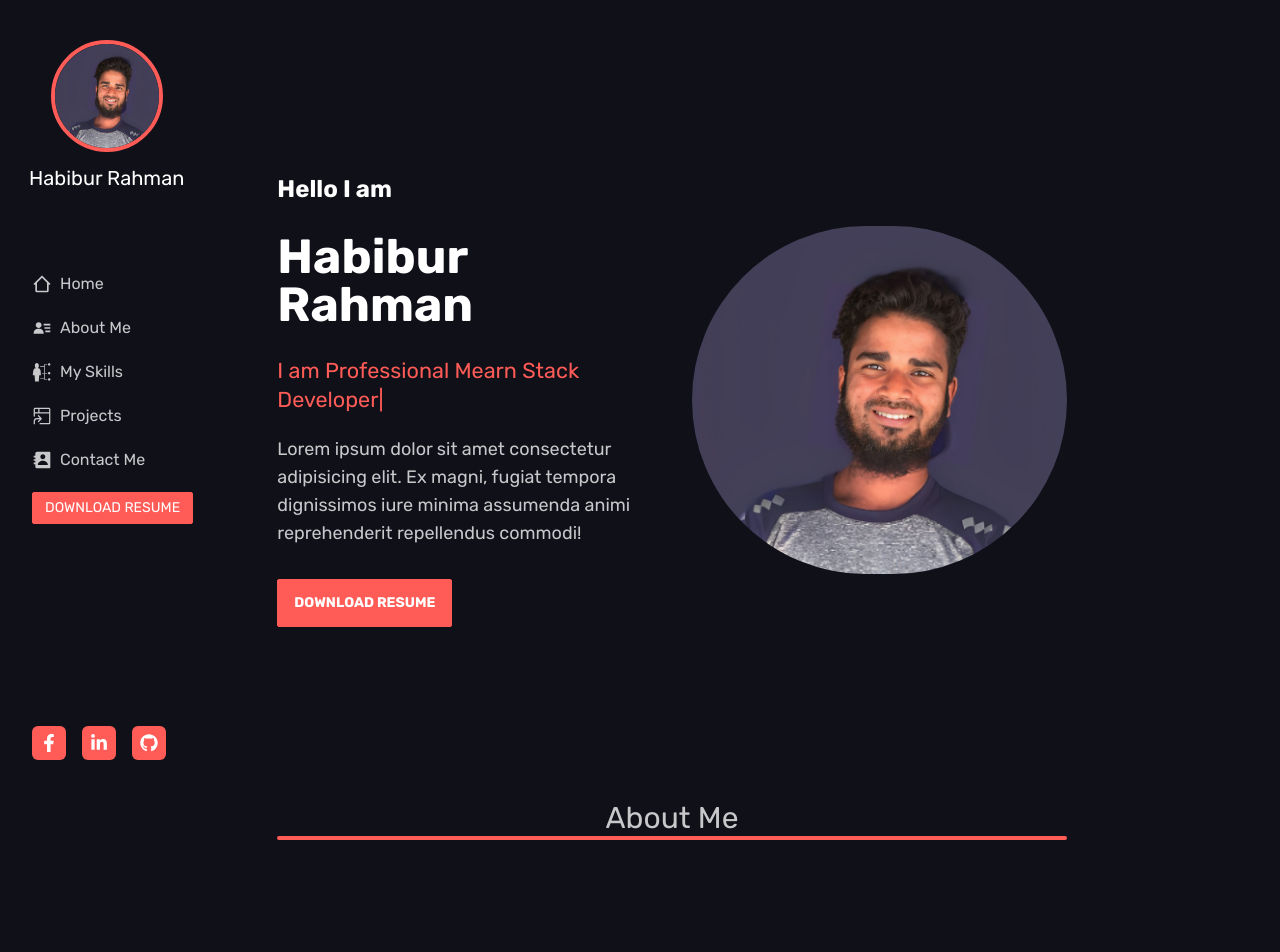
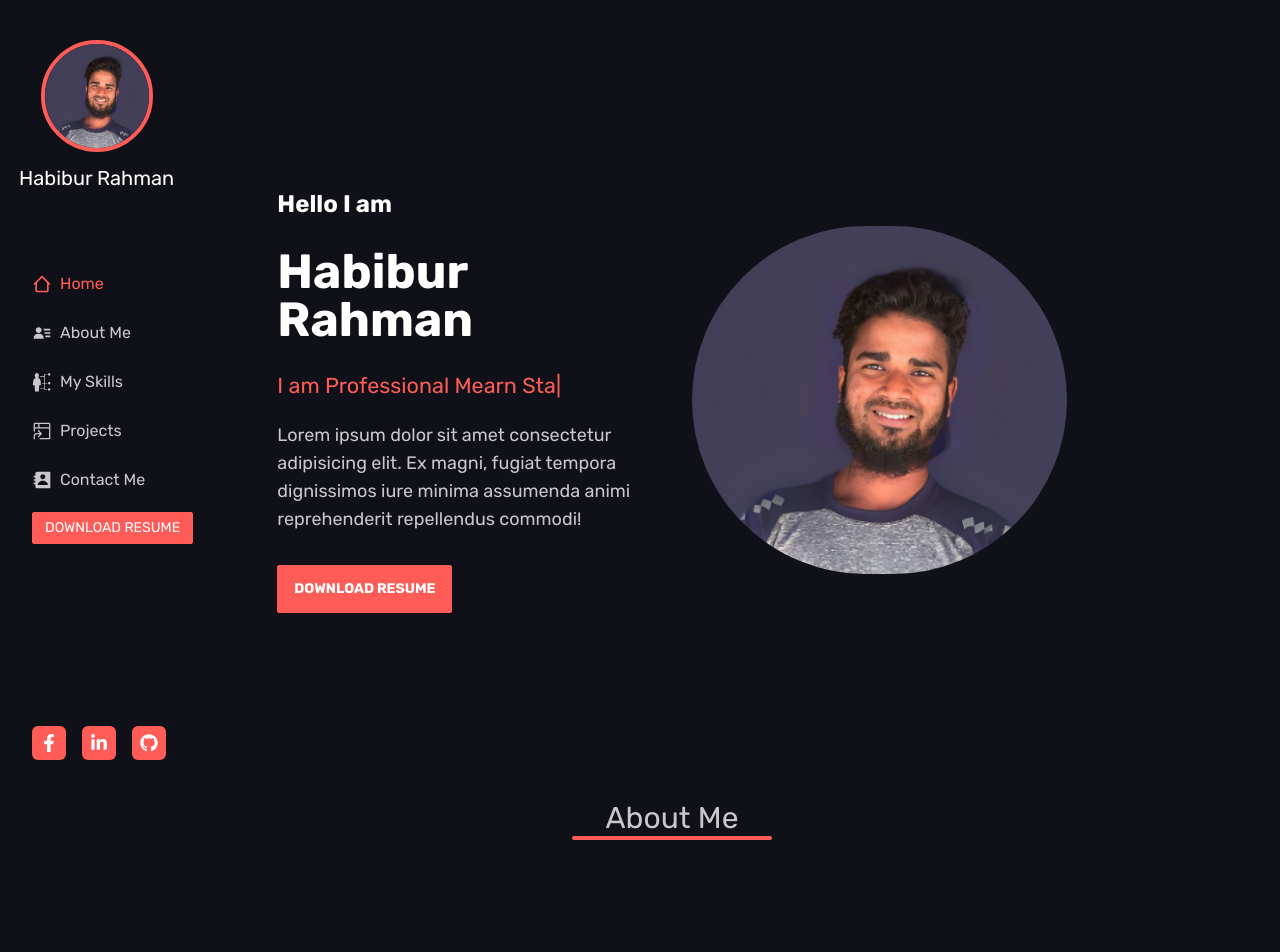
Before and after one commit to habibur-pro/portfolio-2, a React (Vite) app: page / in a window 1280 px wide. Shown: the top 952 px of the page. Before the commit the page ends 840 px from the top, so only its background shows below. Built offline with nearby package versions, Linux system fonts and the light colour scheme.

Commit message:
added all sections

```diff
--- a/src/App.jsx
+++ b/src/App.jsx
@@ -1,5 +1,8 @@
 import About from "./components/About/About";
+import Contact from "./components/Contact/Contact";
 import Home from "./components/Home/Home";
+import MyProjects from "./components/MyProjects/MyProjects";
+import MySkills from "./components/MySkills/MySkills";
 import Sidebar from "./components/Sidebar/Sidebar";
 
 
@@ -12,6 +15,9 @@ const App = () => {
       <div className="md:col-span-4  md:pl-16 ">
         <Home />
         <About />
+        <MySkills/>
+        <MyProjects/>
+        <Contact/>
       </div>
     </div>
   );
--- a/src/components/About/About.jsx
+++ b/src/components/About/About.jsx
@@ -3,9 +3,9 @@ import Underline from "../Underline";
 
 const About = () => {
     return (
-        <div className="">
+        <div id="about me" className="h-screen">
             <h1 className="text-3xl text-center">About Me</h1>
-            <Underline lineLength={200} />
+            <Underline lineLength={"200"} />
         </div>
     );
 };
--- /dev/null
+++ b/src/components/Contact/Contact.jsx
@@ -0,0 +1,13 @@
+import Underline from "../Underline";
+
+
+const Contact = () => {
+    return (
+        <div className=" h-screen" id="contact">
+            <h1 className="text-3xl text-center">Contact Me</h1>
+            <Underline/>
+        </div>
+    );
+};
+
+export default Contact;
--- /dev/null
+++ b/src/components/MyProjects/MyProjects.jsx
@@ -0,0 +1,13 @@
+import Underline from "../Underline";
+
+
+const MyProjects = () => {
+    return (
+        <div className="h-screen" id="projects">
+            <h1 className="text-3xl text-center">My Projects</h1>
+            <Underline/>
+        </div>
+    );
+};
+
+export default MyProjects;
--- /dev/null
+++ b/src/components/MySkills/MySkills.jsx
@@ -0,0 +1,14 @@
+import Underline from "../Underline";
+
+
+const MySkills = () => {
+    return (
+        <div id="skills" className="h-screen">
+            <h1 className="text-center text-3xl ">My Skills
+            </h1>
+            <Underline/>
+        </div>
+    );
+};
+
+export default MySkills;
--- a/src/components/Sidebar/Sidebar.jsx
+++ b/src/components/Sidebar/Sidebar.jsx
@@ -8,75 +8,80 @@ import { RxHamburgerMenu } from "react-icons/rx";
 import { GiSkills } from "react-icons/gi";
 const Sidebar = () => {
     return (
-        <div className="pt-10  h-screen relative">
+        <div className="pt-10 fixed h-screen ">
             <div className='flex justify-center items-center flex-col'>
                 <img className='w-28 h-28 rounded-full border-4 border-primary' src={photo} alt="" />
                 <h3 className='text-xl text-white mt-3'>Habibur Rahman</h3>
             </div>
             <nav className='my-20 pl-8'>
                 <ul className='flex flex-col text-md '>
-                    <li className='inline-flex items-center cursor-pointer hover:text-primary mb-5'>
-                        <span className='mr-2 text-xl'>  <BiHomeAlt2 /></span>
+                    <li className='cursor-pointer hover:text-primary mb-5'>
+
                         <Link
-                            to="section1"
+                            to="home"
                             spy={true}
                             smooth={true}
                             duration={500}
-                            activeClass="active"
-                            className='hover:tracking-[5px]  duration-300'
+                            activeClass="text-primary"
+                            className='hover:tracking-[5px]  duration-300 inline-flex items-center '
                         >
+                            <span className='mr-2 text-xl'>  <BiHomeAlt2 /></span>
                             Home
                         </Link>
                     </li>
-                    <li className='inline-flex items-center cursor-pointer hover:text-primary mb-5'>
-                        <span className='mr-2 text-xl'>  <BiSolidUserDetail /></span>
+                    <li className='cursor-pointer hover:text-primary mb-5'>
+
                         <Link
-                            to="section1"
+                            to="about me"
                             spy={true}
                             smooth={true}
                             duration={500}
-                            activeClass="active"
-                            className='hover:tracking-[5px]  duration-300'
+                            activeClass="text-primary"
+                            className='hover:tracking-[5px]  duration-300 inline-flex items-center '
                         >
+                            <span className='mr-2 text-xl'>  <BiSolidUserDetail /></span>
                             About Me
                         </Link>
                     </li>
-                    <li className='inline-flex items-center cursor-pointer hover:text-primary mb-5'>
-                        <span className='mr-2 text-xl'>  <GiSkills /></span>
+                    <li className='cursor-pointer hover:text-primary mb-5'>
+
                         <Link
-                            to="section1"
+                            to="skills"
                             spy={true}
                             smooth={true}
                             duration={500}
-                            activeClass="active"
-                            className='hover:tracking-[5px]  duration-300'
+                            activeClass="text-primary"
+                            className='hover:tracking-[5px]  duration-300 inline-flex items-center '
                         >
+                             <span className='mr-2 text-xl'>  <GiSkills /></span>
                             My Skills
                         </Link>
                     </li>
-                    <li className='inline-flex items-center cursor-pointer hover:text-primary mb-5'>
-                        <span className='mr-2 text-xl'>  <GoProjectSymlink /></span>
+                    <li className='cursor-pointer hover:text-primary mb-5'>
+
                         <Link
-                            to="section1"
+                            to="projects"
                             spy={true}
                             smooth={true}
                             duration={500}
-                            activeClass="active"
-                            className='hover:tracking-[5px]  duration-300'
+                            activeClass="text-primary"
+                            className='hover:tracking-[5px]  duration-300 inline-flex items-center '
                         >
+                            <span className='mr-2 text-xl'>  <GoProjectSymlink /></span>
                             Projects
                         </Link>
                     </li>
                     <li className='inline-flex items-center cursor-pointer hover:text-primary mb-5'>
-                        <span className='mr-2 text-xl'>  <BiSolidContact /></span>
+
                         <Link
-                            to="section1"
+                            to="contact"
                             spy={true}
                             smooth={true}
                             duration={500}
-                            activeClass="active"
-                            className='hover:tracking-[5px]  duration-300'
+                            activeClass="text-primary"
+                            className='hover:tracking-[5px]  duration-300 inline-flex items-center'
                         >
+                             <span className='mr-2 text-xl'>  <BiSolidContact /></span>
                             Contact Me
                         </Link>
                     </li>
--- a/src/components/Underline.jsx
+++ b/src/components/Underline.jsx
@@ -2,7 +2,7 @@
 
 const Underline = ({ lineLength }) => {
     return <>
-        <hr className={`border-2 rounded-full w-[${lineLength}px] border-primary mx-auto`} />
+        <hr className={`border-2 rounded-full w-[200px] border-primary mx-auto`} />
     </>
 
 };
```
Also changed, not shown: src/index.css (line endings or trailing spaces).
